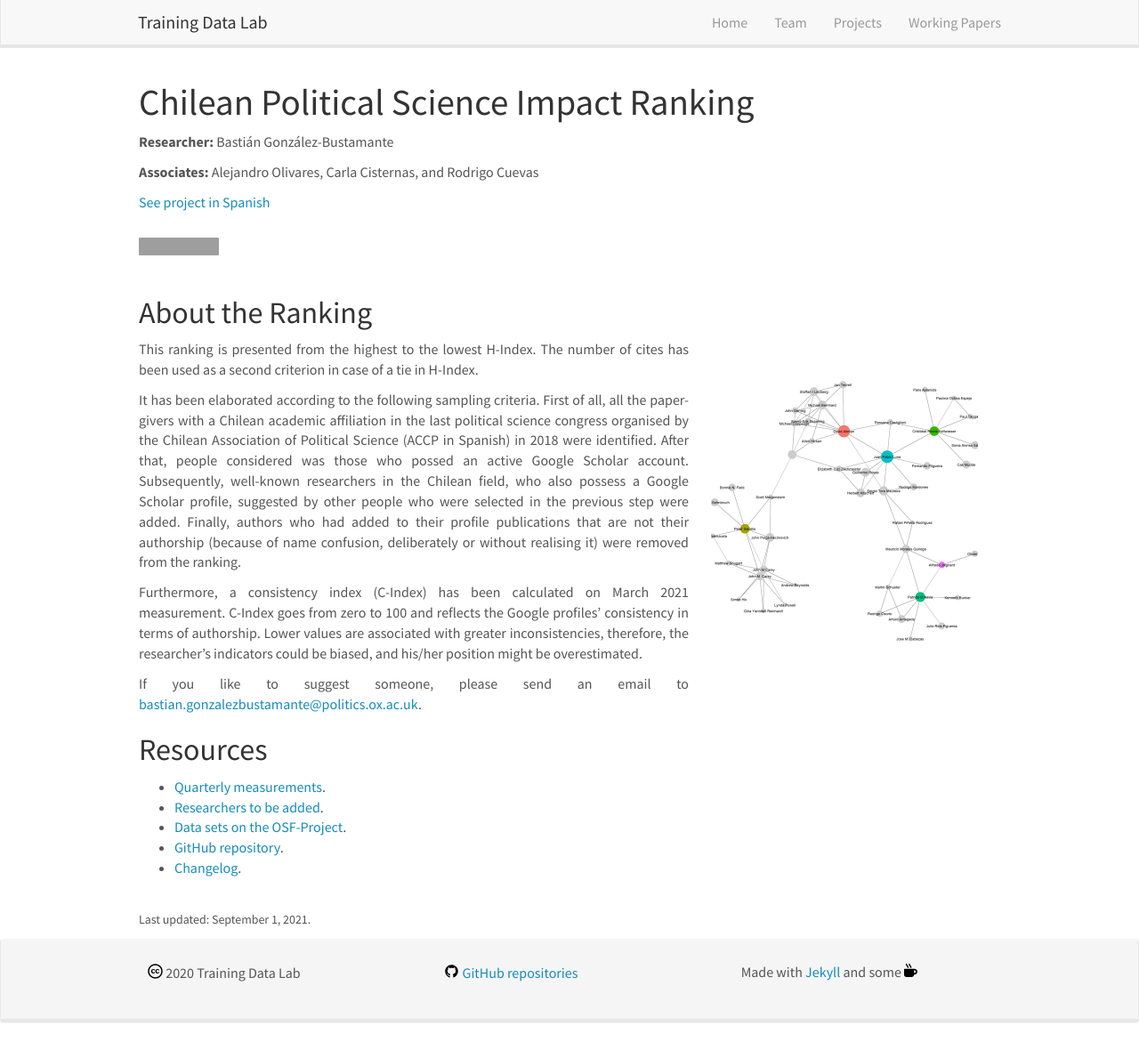
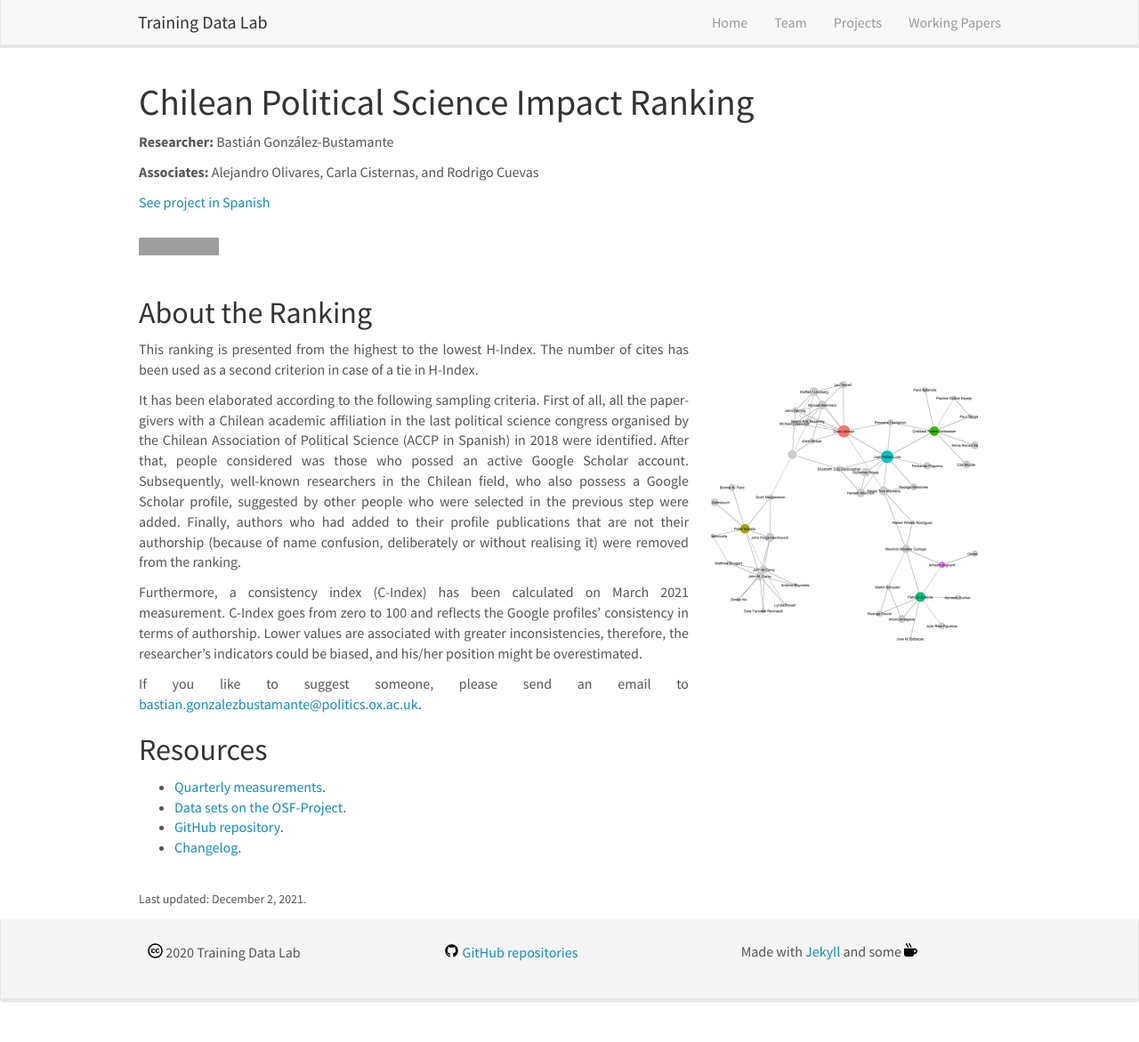
Before and after one commit to training-datalab/old-training-datalab.com, a Jekyll site: the page built from _pages/cps-ranking.md, in a window 1280 px wide and 1171 px high. Shown: the whole window at 89% size. Built offline with Jekyll 4.4.1, drawn with Linux system fonts in a browser that asks for light colours; nearby versions of some CDN libraries; grey boxes are pictures that could not be loaded.

Commit message:
Update cps-ranking.md

```diff
--- a/_pages/cps-ranking.md
+++ b/_pages/cps-ranking.md
@@ -32,10 +32,9 @@
 
 <ul>
 <li><a href="https://bgonzalezbustamante.com/cps-ranking/" target="_blank">Quarterly measurements</a>.</li>
-<li><a href="https://github.com/bgonzalezbustamante/CPS-Ranking/blob/master/to-be-ranked.md" target="_blank">Researchers to be added</a>.</li>
 <li><a href="http://doi.org/10.17605/OSF.IO/C8PRA" target="_blank">Data sets on the OSF-Project</a>.</li>
 <li><a href="https://github.com/bgonzalezbustamante/CPS-Ranking" target="_blank">GitHub repository</a>.</li>
-<li><a href="https://github.com/bgonzalezbustamante/CPS-Ranking/blob/master/changelog.txt" target="_blank">Changelog</a>.</li>
+<li><a href="https://github.com/bgonzalezbustamante/CPS-Ranking/blob/master/CHANGELOG.md" target="_blank">Changelog</a>.</li>
 </ul>
 <br />
-<small>Last updated: September 1, 2021.</small>
+<small>Last updated: December 2, 2021.</small>
```
